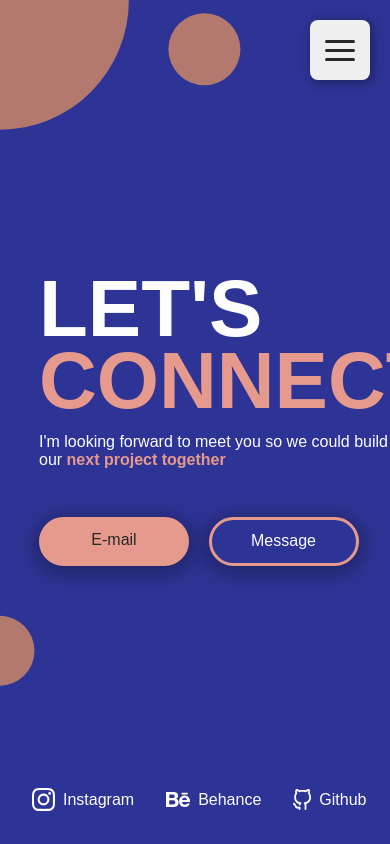
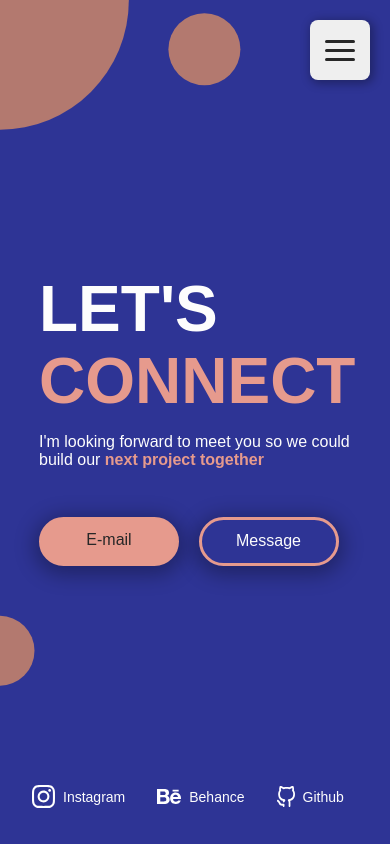
Before and after one commit to hansmaas123/portfolio, a React (Vite) app in the folder client/: page /contact/1 in a window 390 px wide. Built offline with nearby package versions, Linux system fonts and the light colour scheme; a web font is replaced by a local one.

Commit message:
small bugfix

```diff
--- a/client/src/routes/contact.jsx
+++ b/client/src/routes/contact.jsx
@@ -32,8 +32,10 @@ const Contact = () => {
         $('.color1').style.color = theme.color1
         $('.color2').style.color = theme.color2
         $('.highlight').style.color = theme.color2
-        $('.small_circle').style.backgroundColor = theme.smallCircle
-        $('.large_circle').style.backgroundColor = theme.largeCircle
+        const smallCircle = $('.small_circle');
+        const largeCircle = $('.large_circle');
+        if (smallCircle) smallCircle.style.backgroundColor = theme.smallCircle;
+        if (largeCircle) largeCircle.style.backgroundColor = theme.largeCircle;
         $('.contact__description').style.color = theme.color1
         Object.assign($('.background1').style, { backgroundColor: theme.bg, backgroundImage: `url("/${theme.bgImage}.svg")` })
 
--- a/client/src/routes/index.jsx
+++ b/client/src/routes/index.jsx
@@ -58,8 +58,15 @@ const Index = () => {
         gsap.to('.homepage__wrapper', { backgroundColor: theme.bg, backgroundImage: `url(/${theme.bgImage}.svg)` })
         gsap.to('.home__title', { color: theme.titleColor })
         gsap.to('.title__lines', { color: theme.titleColor })
-        gsap.to('.small_circle', { backgroundColor: theme.smallCircle })
-        gsap.to('.large_circle', { backgroundColor: theme.largeCircle })
+
+        // Only animate cursor circles if they exist (not on mobile)
+        if (document.querySelector('.small_circle')) {
+            gsap.to('.small_circle', { backgroundColor: theme.smallCircle })
+        }
+        if (document.querySelector('.large_circle')) {
+            gsap.to('.large_circle', { backgroundColor: theme.largeCircle })
+        }
+
         gsap.to('.active', { backgroundColor: 'transparent', borderColor: theme.activeBg, color: theme.activeBg })
 
         document.querySelectorAll('.nav__link').forEach(link => {
@@ -78,8 +85,10 @@ const Index = () => {
 
     useEffect(() => {
         window.scrollTo(0, 0)
-        document.querySelector('.small_circle').style.backgroundColor = '#E8E661'
-        document.querySelector('.large_circle').style.backgroundColor = '#FDFDFD'
+        const smallCircle = document.querySelector('.small_circle');
+        const largeCircle = document.querySelector('.large_circle');
+        if (smallCircle) smallCircle.style.backgroundColor = '#E8E661';
+        if (largeCircle) largeCircle.style.backgroundColor = '#FDFDFD';
 
         // Apply default theme after full transition completes (600ms entry + 600ms exit = 1200ms)
         setTimeout(() => {
--- a/client/src/styles/style.css
+++ b/client/src/styles/style.css
@@ -774,6 +774,7 @@ body:has(.contact__container) main {
     color: #FDFDFD;
     font-family: 'mundial', sans-serif;
     font-size: 16px;
+    font-size: clamp(14px, 2vw, 16px);
 }
 
 .bottom__left {
@@ -816,7 +817,7 @@ body:has(.contact__container) main {
 }
 
 .contact__title {
-    font-size: clamp(80px, 14vw, 140px);
+    font-size: clamp(64px, 14vw, 140px);
     font-family: neulis-neue, sans-serif;
     font-weight: 700;
     margin: 0;
@@ -826,7 +827,7 @@ body:has(.contact__container) main {
 
 .contact__description {
     font-size: clamp(16px, 2vw, 25px);
-    max-width: clamp(350px, 75vw, 1000px);
+    max-width: clamp(320px, 75vw, 1000px);
     font-family: neulis-neue, sans-serif;
     font-weight: 400;
 }
@@ -841,7 +842,7 @@ body:has(.contact__container) main {
 .contact__button {
     background-color: #EEEC76;
     font-size: clamp(16px, 2vw, 25px);
-    width: clamp(150px, 20vw, 250px);
+    width: clamp(140px, 20vw, 250px);
 }
 
 .button__color {
```
